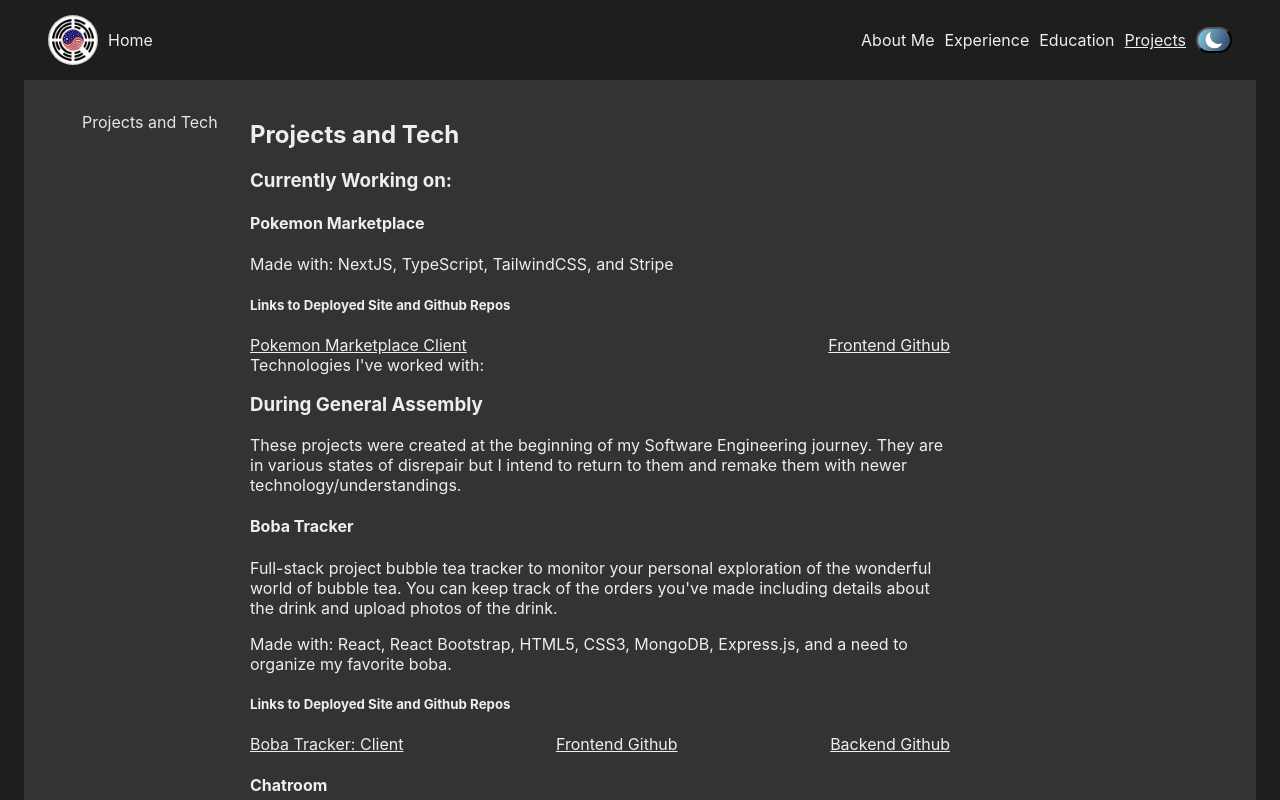
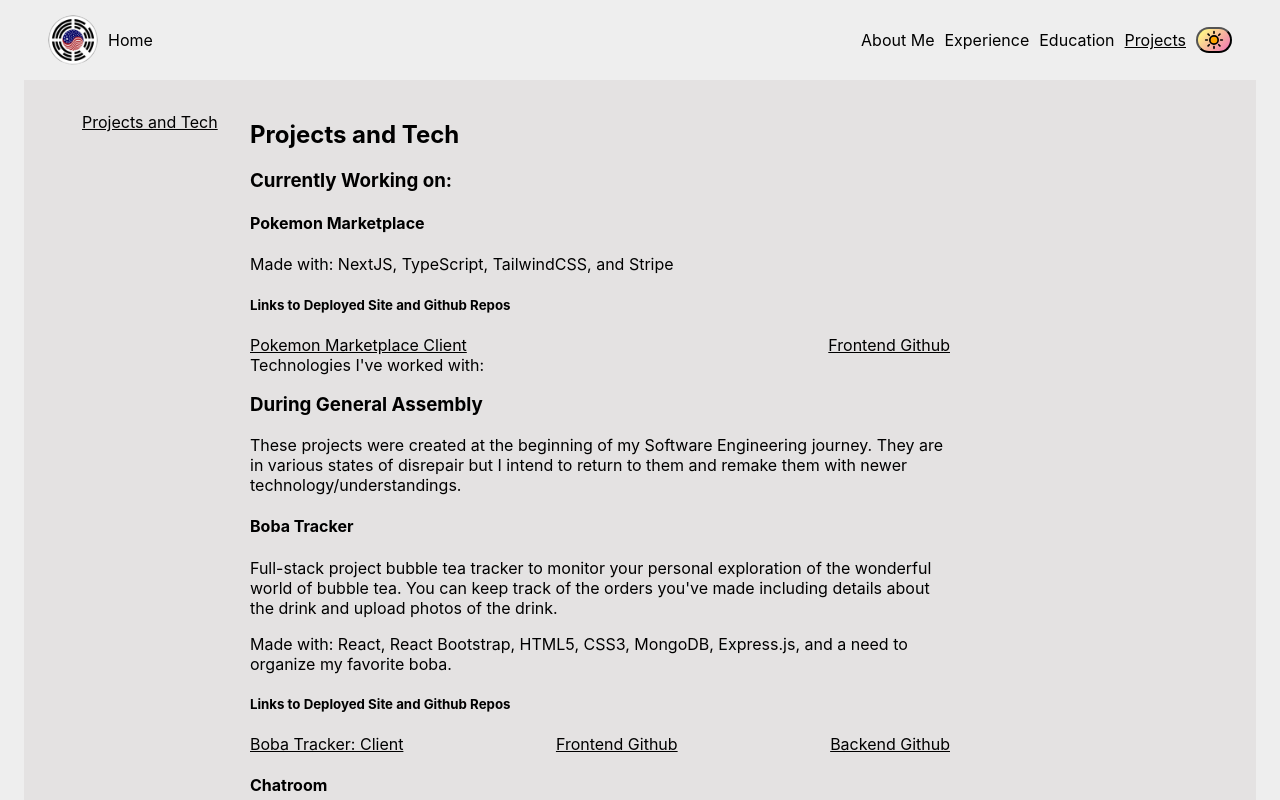
Before and after one commit to kimdolion/kimdolion.github.io, a Next.js app: page /projects in a window 1280 px wide. Shown: the top 800 px of the page. Built offline with nearby package versions, Linux system fonts and the light colour scheme.

Commit message:
Update default color scheme to day to start
Update education constants thanks to copypasta

```diff
--- a/components/Page.tsx
+++ b/components/Page.tsx
@@ -74,7 +74,7 @@ const Footer = (prop: { preferredColorScheme: string }) => (
 )
 
 export const Page = ({ children }: PageProps): JSX.Element => {
-  const [preferredColorScheme, setPreferredColorScheme] = useState('night')
+  const [preferredColorScheme, setPreferredColorScheme] = useState('day')
 
   const handleColorScheme =  () => {
     if (preferredColorScheme == 'night') {
--- a/components/TableOfContents.tsx
+++ b/components/TableOfContents.tsx
@@ -55,13 +55,14 @@ interface TableOfContentsProps {
     const [nestedHeadings, setNestedHeadings] = useState([]);
 
     useEffect(() => {
-      const headingElements: [] = Array.from(
-        document.querySelectorAll("main h2, main h3")
+      const headingElements = Array.from(
+        document.querySelectorAll(headingGroupings[headingDepth])
       );
       // Created a list of headings, with H3s nested
       const newNestedHeadings = getNestedHeadings(headingElements);
       setNestedHeadings(newNestedHeadings);
     }, []);
+
     console.log("nestedHeadings? ", nestedHeadings)
     return { nestedHeadings };
   };
@@ -120,7 +121,7 @@ interface TableOfContentsProps {
         }
       };
 
-      const observer = new IntersectionObserver(callback, { root: document.querySelector("iframe"), rootMargin: "500px" });
+      const observer = new IntersectionObserver(callback, { rootMargin: "0px 0px -40% 0px" });
       console.log('observer: ', observer)
       const headingElements = Array.from(document.querySelectorAll(headingGroupings[headingDepth]));
 
@@ -133,7 +134,7 @@ interface TableOfContentsProps {
   /**
    * Renders the table of contents.
    */
-  export const TableOfContents = ({ headingDepth }: TableOfContentsProps) => {
+  export const TableOfContents = ({ headingDepth = 0 }: TableOfContentsProps) => {
     const [activeId, setActiveId] = useState();
     const { nestedHeadings } = useHeadingsData(headingDepth);
     useIntersectionObserver(headingDepth, setActiveId);
--- a/constants.ts
+++ b/constants.ts
@@ -54,8 +54,8 @@ export const educationDetails: EducationDetailsProps[] = [
       endYear: 2014,
       id: 'education-umass',
       mainHeadingText: 'University of Massachusetts Boston (UMB',
-      startMonth: 'June',
-      startYear: 2019,
+      startMonth: 'August',
+      startYear: 2013,
       url: 'https://www.umb.edu/',
     },
     certification: 'M.A. in Elementary Education',
```
